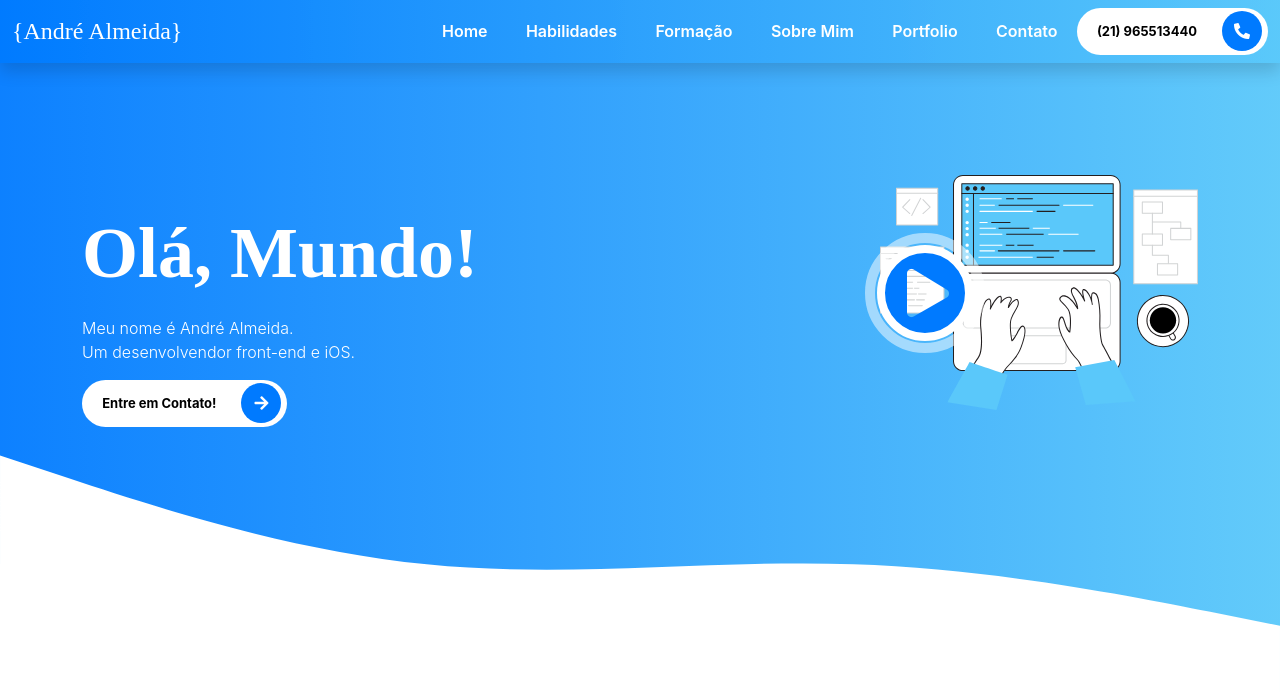
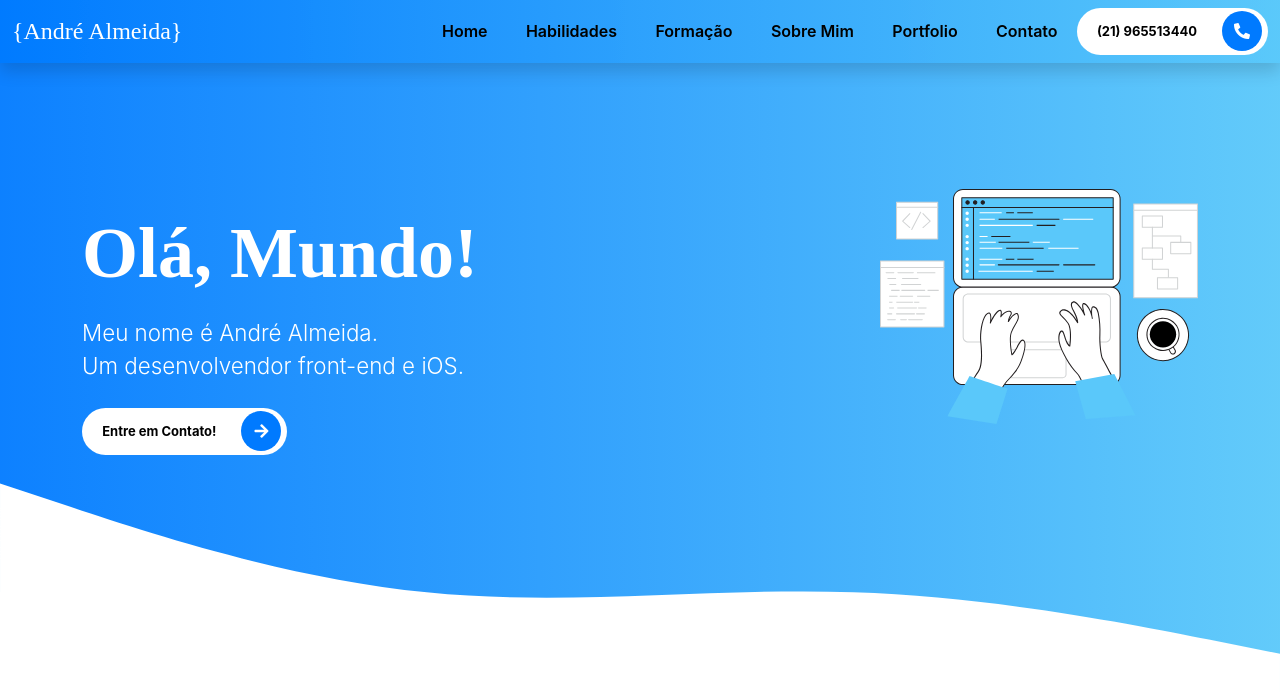
Before and after one commit to AndreAlmeida-89/portfolio, a website built with Parcel: page index.html in a window 1280 px wide. Built offline with nearby package versions, Linux system fonts and the light colour scheme; a web font is replaced by a local one.

Commit message:
hide play button for now

```diff
--- a/index.html
+++ b/index.html
@@ -107,7 +107,7 @@
                 alt="video illustration"
                 class="img-fluid"
               />
-              <a href="#" class="glightbox">
+              <!-- <a href="#" class="glightbox">
                 <span>
                   <i class="fas fa-play-circle"></i>
                 </span>
@@ -117,12 +117,12 @@
                 <span
                   class="border-animation border-animation--border-2"
                 ></span>
-              </a>
+              </a> -->
             </div>
           </div>
         </div>
       </div>
-      <img src="/assets/svgs/wave.svg" alt="wave" />
+      <img src="/assets/svgs/wave.svg" alt="wave" class="img-fluid"/>
     </section>
 
     <!-- Scripts -->
@@ -131,7 +131,7 @@
     <script src="js/plugins.js"></script>
     <script src="assets/bootstrap-5.0.1-dist/js/bootstrap.bundle.js"></script>
     <script src="js/main.js"></script>
-
+<!--
     <script src="js/vendor/glightbox.min.js"></script>
     <script type="text/javascript">
       const lightbox = GLightbox({
@@ -140,7 +140,7 @@
         source: "youtube",
         width: 900,
       });
-    </script>
+    </script> -->
 
     <!-- Google Analytics: change UA-XXXXX-Y to be your site's ID. -->
     <script>
--- a/scss/components/_typography.scss
+++ b/scss/components/_typography.scss
@@ -23,6 +23,11 @@
         display: block;
         margin-top: 1.2rem;
         text-transform: none;
+
+        @include media-breakpoint-up(lg){
+            font-size: 1.4rem;
+            display: inline-block;
+        }
     }
 
 }
--- a/scss/sections/_intro-sections.scss
+++ b/scss/sections/_intro-sections.scss
@@ -6,6 +6,7 @@
     padding: 10rem 0 0 0;
     width: 100%;
     height: 100%;
+
 }
 
 .intros {
@@ -17,8 +18,6 @@
             @include absoluteCenter;
 
             span{
-
-
                 i{
                     font-size: 6rem;
                     color: $primary;
--- a/scss/sections/_navbar.scss
+++ b/scss/sections/_navbar.scss
@@ -8,7 +8,7 @@
         padding: 0 0.7rem;
 
         a {
-            color: $white !important;
+            color: $black !important;
             text-transform: capitalize;
             font-weight: 600;
         }
```
Also changed, not shown: css/style.css, 1 other file.
